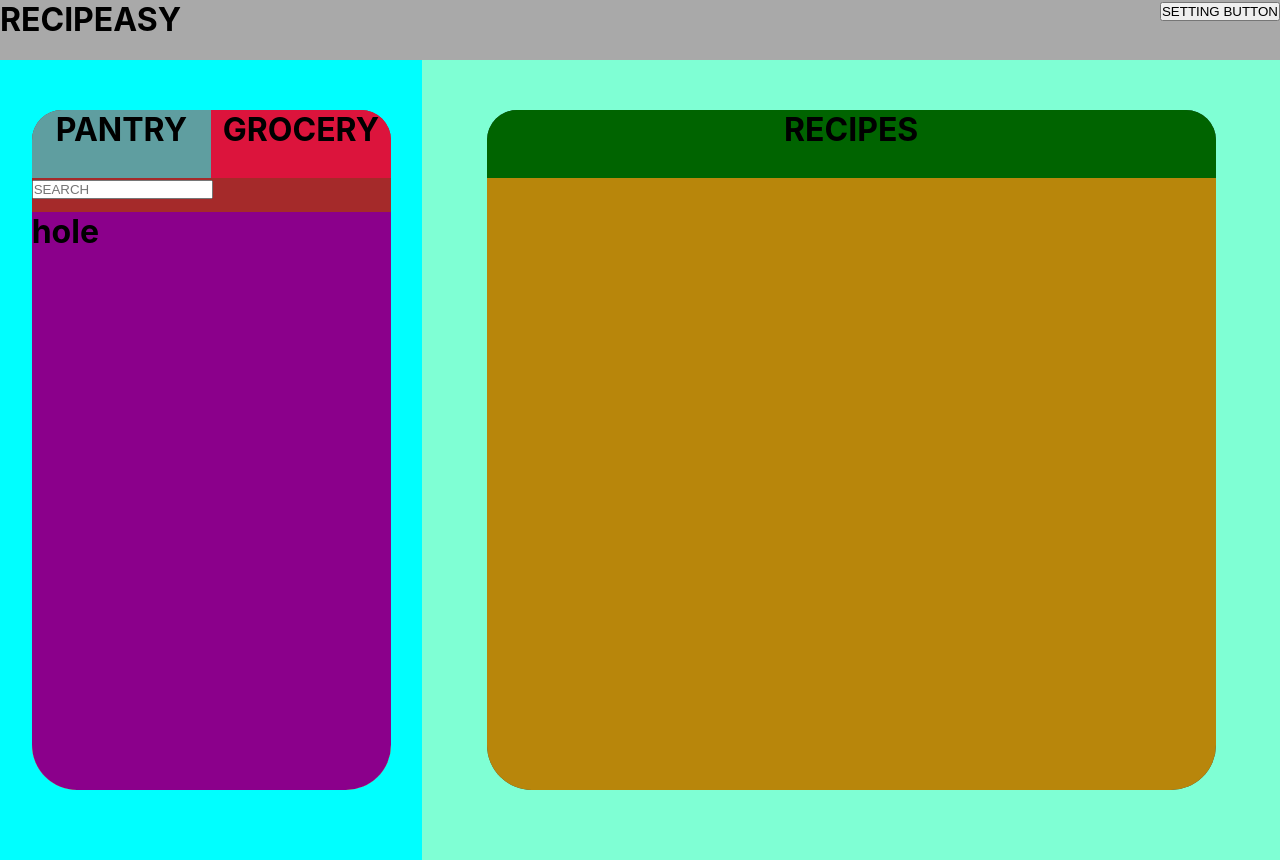
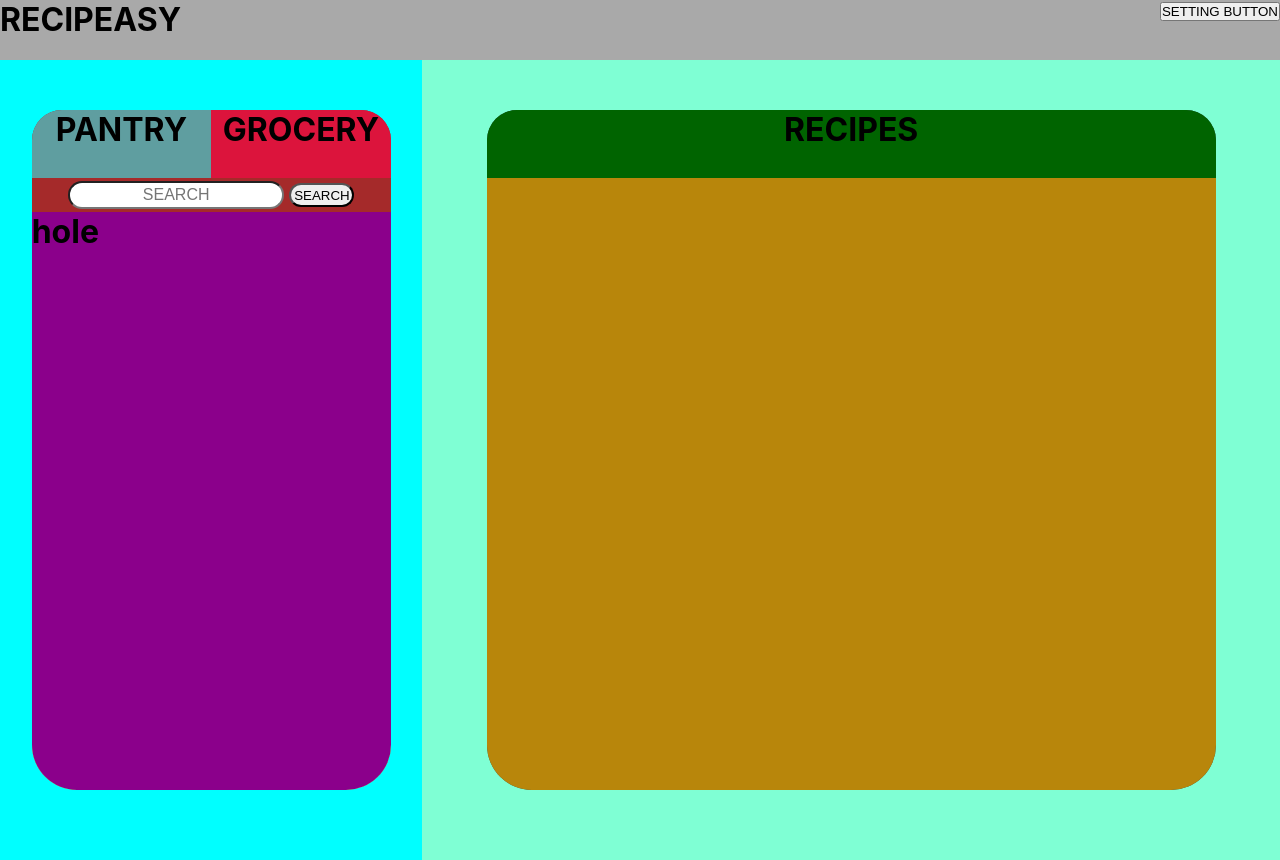
Before and after one commit to danthew/COP4331_Large_Project, a React (Create React App) app in the folder frontend/: page / in a window 1280 px wide. Built offline with nearby package versions, Linux system fonts and the light colour scheme.

Commit message:
add search bar and button

```diff
--- a/frontend/src/App.css
+++ b/frontend/src/App.css
@@ -23,6 +23,26 @@
   position: absolute;
   top: 0;
   right: 0;
+}
+
+.search {
+  display: flex;
+  justify-content: center;
+  align-items: center;
+}
+
+.search-bar {
+  font-size: 100%;
+  text-align: center;
+  margin-right: 5px;
+  padding: 1%;
+  border-radius: 15px 15px 15px 15px;
+}
+
+.search-button {
+  font-size: auto;
+  padding: 1%;
+  border-radius: 30px 30px 30px 30px;
 }
 
 /* Div that contains the pantry/grocery div and the recipe div */
--- a/frontend/src/components/Home.js
+++ b/frontend/src/components/Home.js
@@ -1,12 +1,23 @@
-import React from 'react';
+import React, { useState } from 'react';
 
 function HomeTitle()
 {
+    var pantrySearch = '';
+
+    const [message,setMessage] = useState('');
+
     const Click = async event =>
     {
         event.preventDefault();
 
         alert('settings()');
+    };
+
+    const doSearch = async event =>
+    {
+        event.preventDefault();
+
+        alert('search() ' + pantrySearch.value);
     };
 
     const panButton = async event =>
@@ -16,7 +27,7 @@ function HomeTitle()
         document.getElementById("gro-item").style.display = "none";
 
         //alert('pantry()');
-    }
+    };
 
     const groButton = async event =>
     {
@@ -25,10 +36,10 @@ function HomeTitle()
         document.getElementById("gro-item").style.display = "block";
 
         //alert('grocery()');
-    }
+    };
 
-    //pan = pantry
-    //gro = grocery
+    // pan = pantry
+    // gro = grocery
 
     return(
         <div class="background">
@@ -48,7 +59,11 @@ function HomeTitle()
                             <h1 class='title'>GROCERY</h1>
                         </div>
                         <div class="search">
-                            <input type="text" id="search" placeholder="SEARCH"/><br />
+                            <form class="search">
+                                <input class="search-bar" id="pantrySearch" placeholder="SEARCH" ref={(c) => pantrySearch = c}/>
+                                <button class="search-button" onClick={doSearch}>SEARCH</button>
+                                <span id="pantrySearch">{message}</span>
+                            </form>
                         </div>
                         <div class="pan-gro-item">
                             <div class="pan-item" id="pan-item">
```
